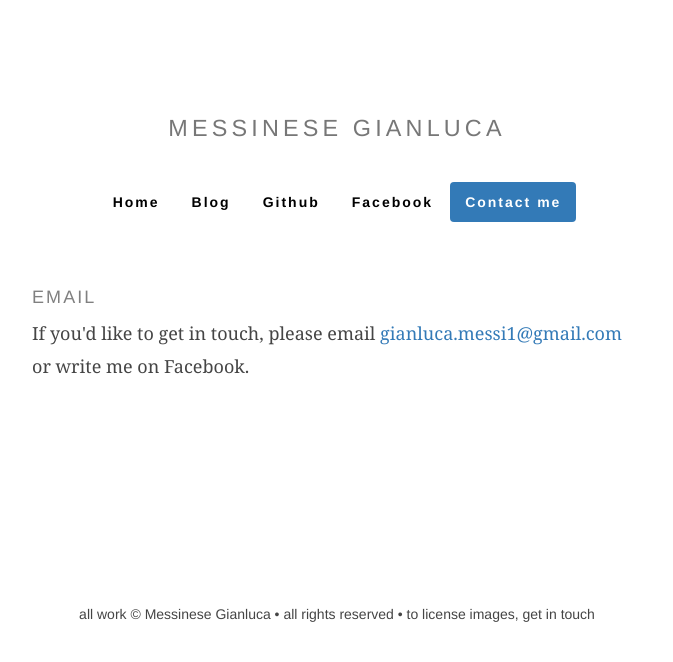
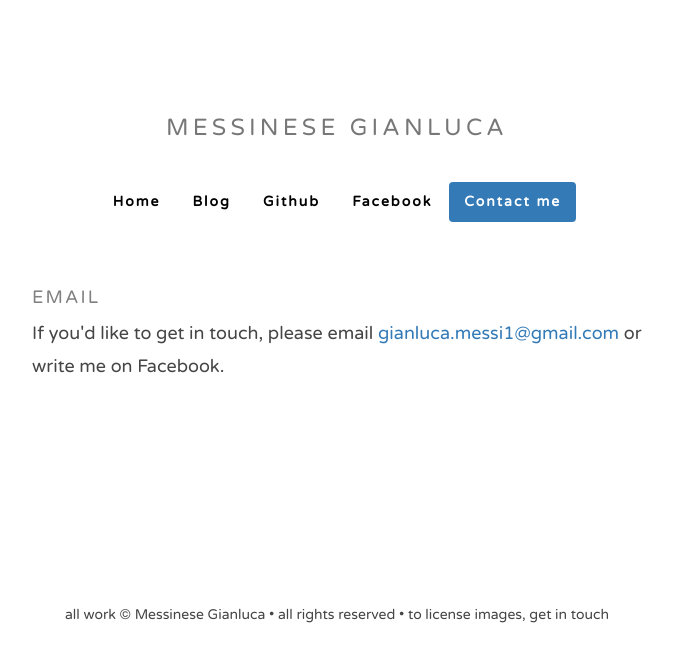
Before and after one commit to MessineseGianluca/MessineseGianluca.github.io, a Jekyll site: the page built from contact/index.html, in a window 1280 px wide. Shown: the top 662 px of the page, without its empty margins (303-976 px from the left). Built offline with Jekyll 4.4.1, drawn with Linux system fonts in a browser that asks for light colours.

Commit message:
Add Varela Round font

```diff
--- a/_includes/my_head.html
+++ b/_includes/my_head.html
@@ -11,4 +11,7 @@
 		crossorigin="anonymous">
 
   <link rel="stylesheet" href="{{ site.baseurl }}css/my_css.css">
+  <link href='https://fonts.googleapis.com/css?family=Varela+Round'
+        rel='stylesheet'
+        type='text/css'>
 </head>
--- a/css/my_css.css
+++ b/css/my_css.css
@@ -1,3 +1,7 @@
+* {
+  font-family: 'Varela Round', sans-serif;
+}
+
 body {
   padding-top: 6em;
 }
@@ -24,7 +28,6 @@
 }
 
 p {
-  font-family: Georgia, serif;
   line-height: 1.8em;
   font-size: 18px;
   color: hsl(0, 0%, 27%);
@@ -47,7 +50,6 @@
 
 .footer p {
   font-size: 14px;
-  font-family: Helvetica;
 }
 
 .description {
```
